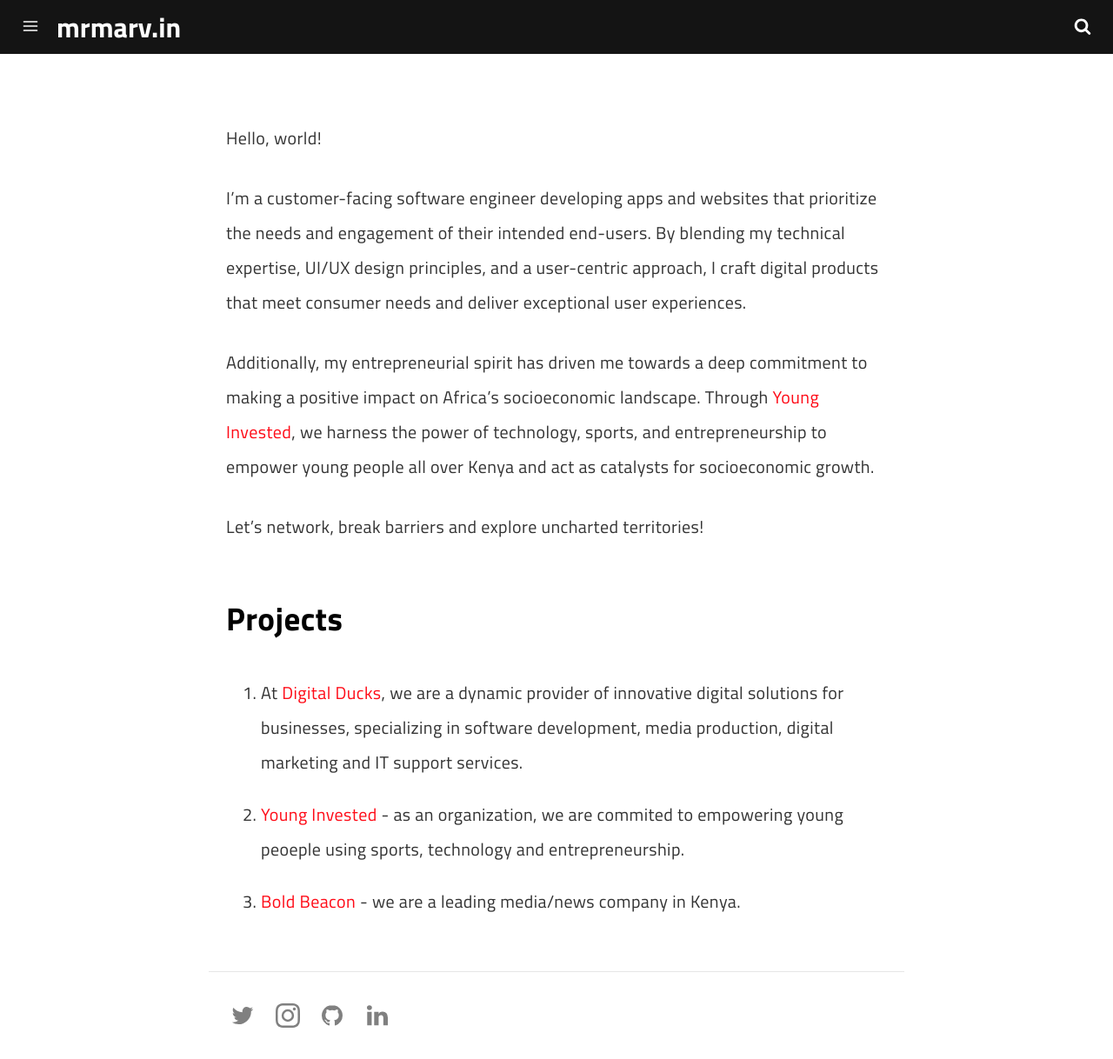
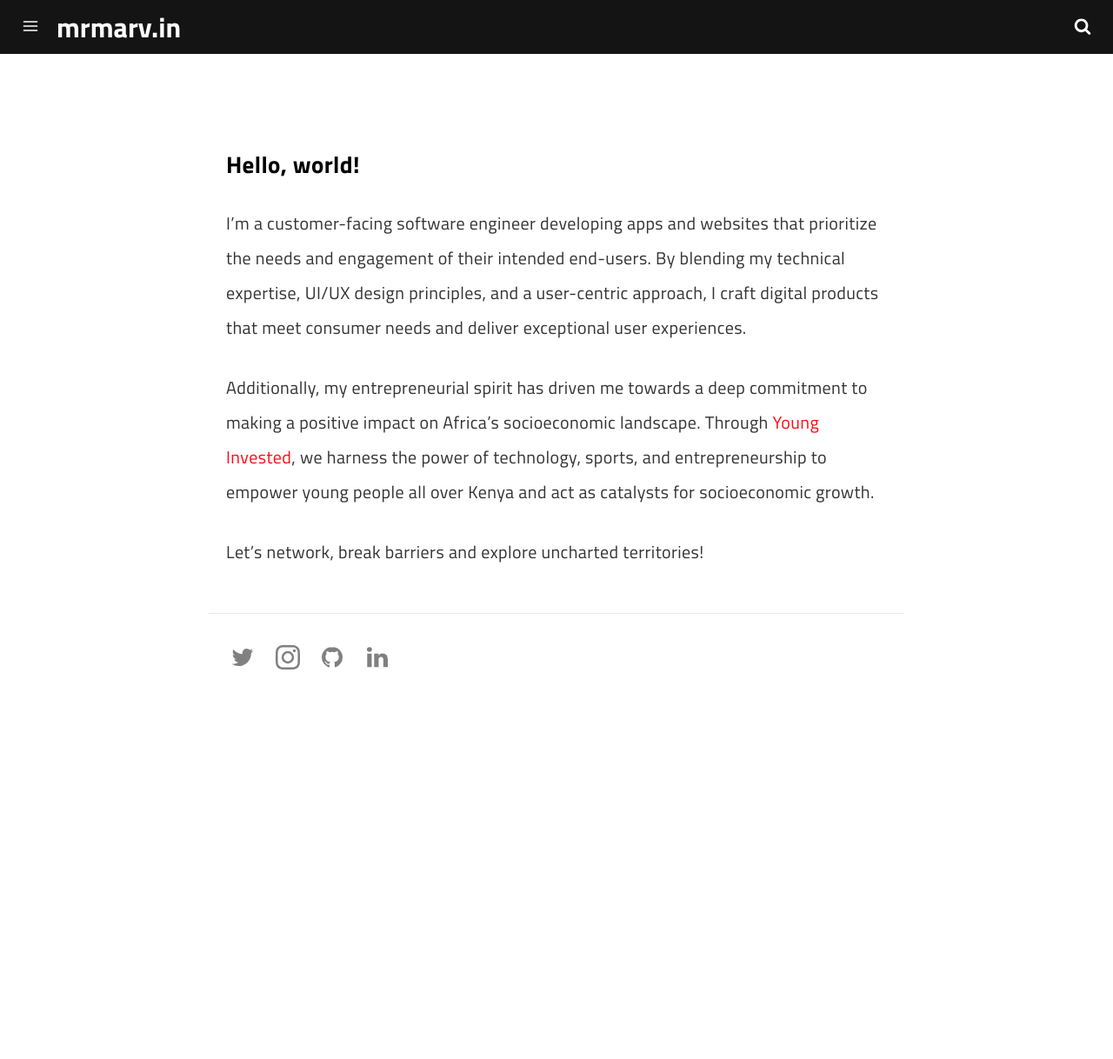
Before and after one commit to marv0/marv0.github.io, a Jekyll site: the page built from pages/about.md, in a window 1280 px wide and 1218 px high. Shown: the whole window at 87% size. Built offline with Jekyll 4.4.1, drawn with Linux system fonts in a browser that asks for light colours; a script that is not in the unit is left out.

Commit message:
Update about.md

```diff
--- a/pages/about.md
+++ b/pages/about.md
@@ -6,16 +6,10 @@
 description: Some description.
 permalink: /about/
 ---
-Hello, world!
+### Hello, world!
 
 I'm a customer-facing software engineer developing apps and websites that prioritize the needs and engagement of their intended end-users. By blending my technical expertise, UI/UX design principles, and a user-centric approach, I craft digital products that meet consumer needs and deliver exceptional user experiences.
 
 Additionally, my entrepreneurial spirit has driven me towards a deep commitment to making a positive impact on Africa's socioeconomic landscape. Through [Young Invested](https://www.younginvested.org), we harness the power of technology, sports, and entrepreneurship to empower young people all over Kenya and act as catalysts for socioeconomic growth.
 
 Let's network, break barriers and explore uncharted territories!
-
-## Projects
-
-1. At [Digital Ducks](https://www.digitalducks.co.ke), we are a dynamic provider of innovative digital solutions for businesses, specializing in software development, media production, digital marketing and IT support services.
-2. [Young Invested](https://www.younginvested.org) - as an organization, we are commited to empowering young peoeple using sports, technology and entrepreneurship.
-3. [Bold Beacon](https://www.boldbeacon.net) - we are a leading media/news company in Kenya.
```
